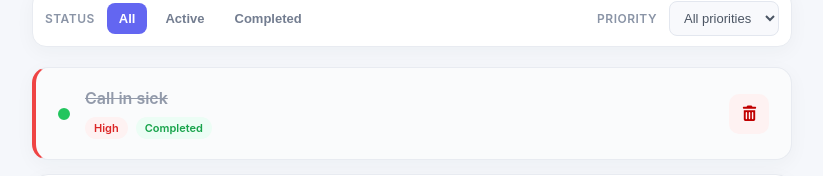
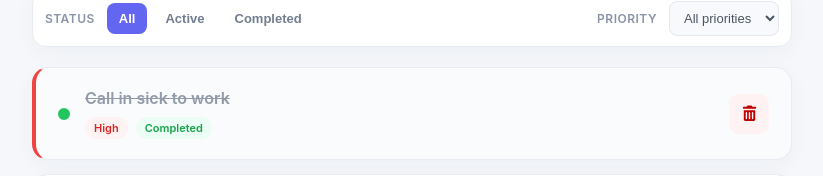
Before and after one commit to veljko-03/todo-app-ita, a Vue app: page / in a window 1280 px wide. Shown: the part 353-529 px from the top of the page, without its empty margins (228-1051 px from the left). Built offline with nearby package versions, Linux system fonts and the light colour scheme.

Commit message:
feat: localStorage

```diff
--- a/src/App.vue
+++ b/src/App.vue
@@ -11,7 +11,6 @@
 
       <AddTask @add-task="addTask" />
 
-      <!-- Filters -->
       <div class="filters">
         <div class="filter-group">
           <span class="filter-label">Status</span>
@@ -44,7 +43,6 @@
         </div>
       </div>
 
-      <!-- Task list -->
       <p v-if="filteredTasks.length === 0" class="no-tasks">No tasks available.</p>
 
       <div v-else class="todo-list">
@@ -74,26 +72,7 @@ export default {
 
   data() {
     return {
-      tasks: [
-        {
-          id: 1,
-          title: 'Call in sick',
-          completed: true,
-          priority: 'High',
-        },
-        {
-          id: 2,
-          title: 'Get ready for a party',
-          completed: false,
-          priority: 'Medium',
-        },
-        {
-          id: 3,
-          title: 'Grocery shopping',
-          completed: false,
-          priority: 'Low',
-        },
-      ],
+      tasks: this.loadTasks(),
 
       statusFilter: 'All',
       priorityFilter: 'All',
@@ -116,7 +95,45 @@ export default {
     },
   },
 
+  watch: {
+    tasks: {
+      handler(newTasks) {
+        localStorage.setItem('tasks', JSON.stringify(newTasks))
+      },
+      deep: true,
+    },
+  },
+
   methods: {
+    loadTasks() {
+      const savedTasks = localStorage.getItem('tasks')
+
+      if (savedTasks) {
+        return JSON.parse(savedTasks)
+      }
+
+      return [
+        {
+          id: 1,
+          title: 'Call in sick to work',
+          completed: true,
+          priority: 'High',
+        },
+        {
+          id: 2,
+          title: 'Get ready for a party',
+          completed: false,
+          priority: 'Medium',
+        },
+        {
+          id: 3,
+          title: 'Grocery shopping',
+          completed: false,
+          priority: 'Low',
+        },
+      ]
+    },
+
     addTask(task) {
       const newTask = {
         id: Date.now(),
```
